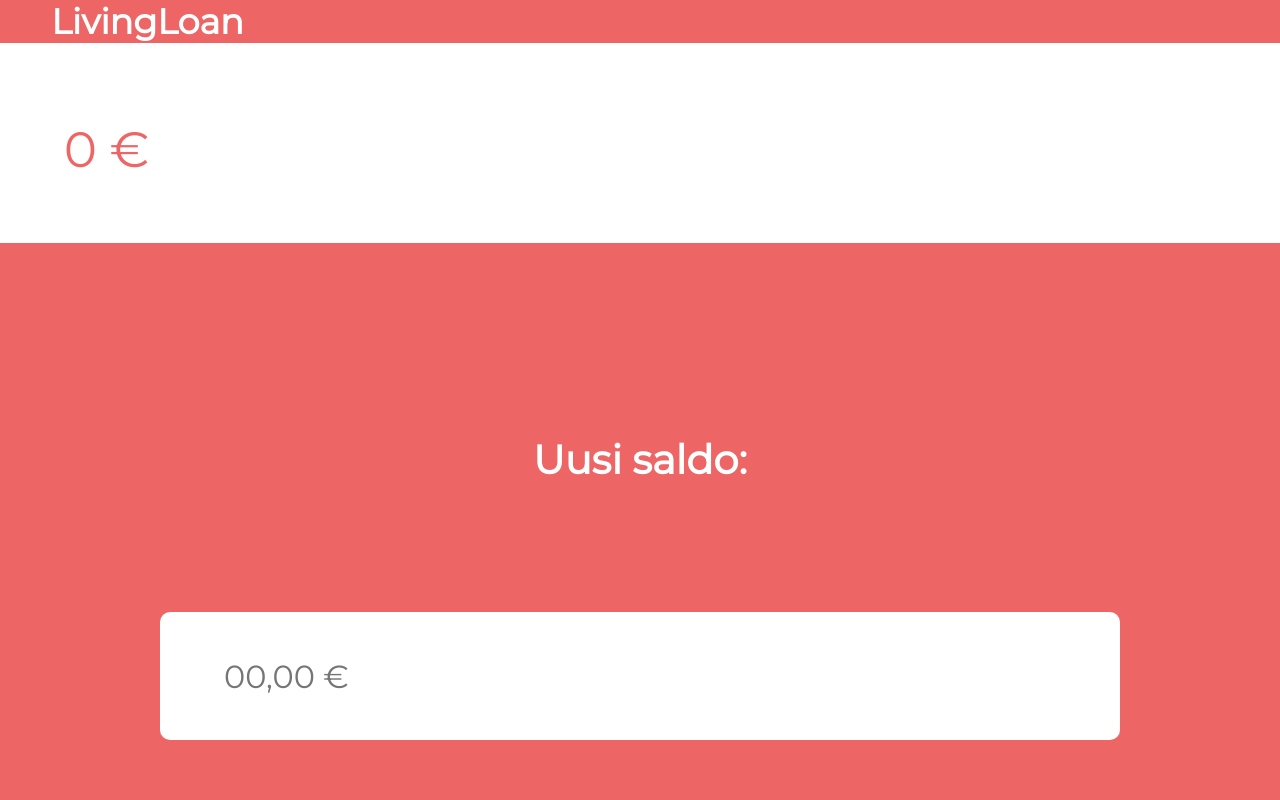
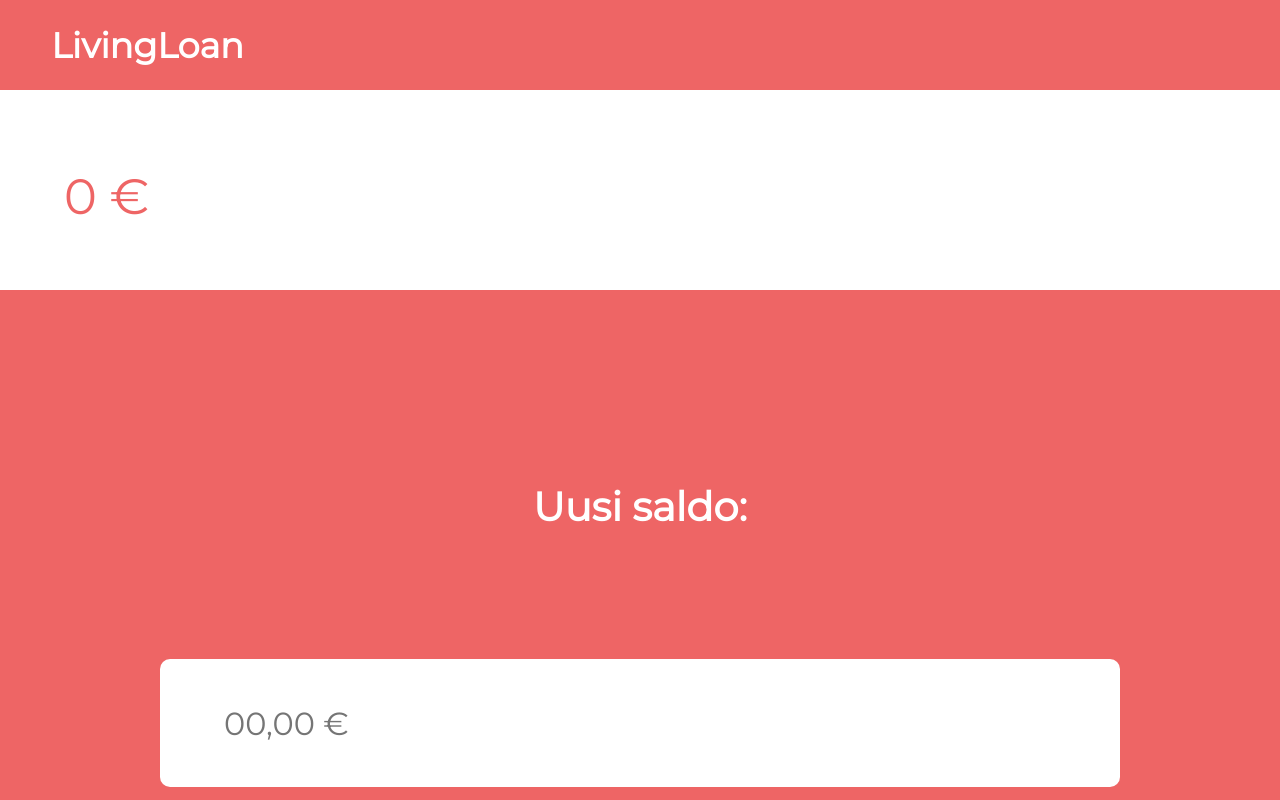
Before and after one commit to spoilaro/livingloan, a React (Create React App) app: page / in a window 1280 px wide. Shown: the top 800 px of the page. Built offline with nearby package versions, Linux system fonts and the light colour scheme.

Commit message:
even more responsive

```diff
--- a/src/App.js
+++ b/src/App.js
@@ -27,7 +27,6 @@ const App = () => {
     // const data = await res.json()
     // const item = data.results[0]
     // console.log(item.gender); //TODO set result to be the answer from api
-
     var result = surviveMaybe(budget)
     setResult(result);
 
--- a/src/components/TitleBar.js
+++ b/src/components/TitleBar.js
@@ -9,6 +9,7 @@ class TitleBar extends React.Component{
             display: "flex",
             alignItems: "center",
             height: "22vh",
+            minHeight: "90px",
             fontSize: "35px",
             padding: "0 0 0 4%"
         }
```
